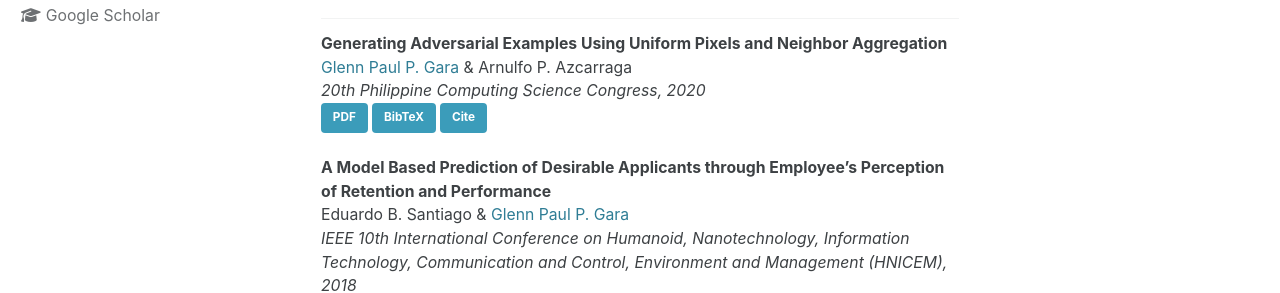
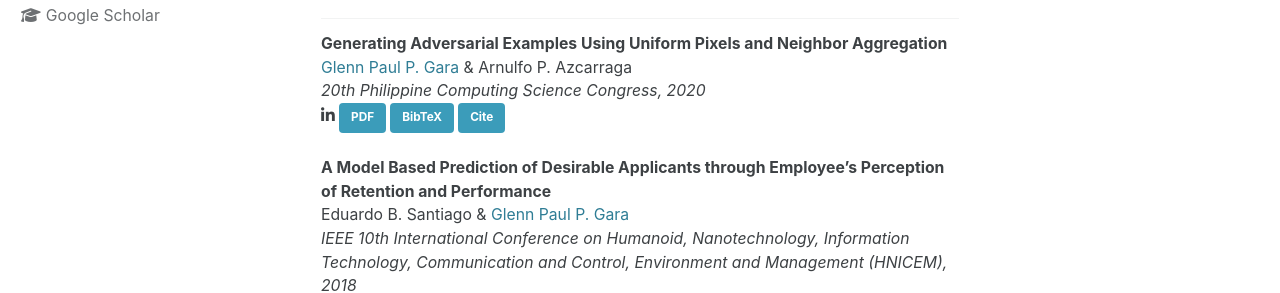
Before and after one commit to glenngara/glenngara.github.io, a Jekyll site: the page built from _pages/home.md, in a window 1280 px wide. Shown: the part 606-899 px from the top of the page. Built offline with Jekyll 4.4.1, drawn with Linux system fonts in a browser that asks for light colours; cached includes are drawn as plain includes; nearby versions of some CDN libraries.

Commit message:
updateed home

```diff
--- a/_pages/home.md
+++ b/_pages/home.md
@@ -16,7 +16,7 @@ Recent Publications
 [**Generating Adversarial Examples Using Uniform Pixels and Neighbor Aggregation**](/publications/generating-adversarial-examples/){: style="color: #3D4144"}
 [Glenn Paul P. Gara](/) & Arnulfo P. Azcarraga
 *20th Philippine Computing Science Congress, 2020*
-<a href="/assets/files/publications/generating-adversarial-examples/gara2020_generatingadversarial.pdf" class="btn btn--info">PDF</a>
+<i class="fa fa-linkedin" aria-hidden="true"></i> <a href="/assets/files/publications/generating-adversarial-examples/gara2020_generatingadversarial.pdf" class="btn btn--info">PDF</a>
 <a href="/publications/generating-adversarial-examples#bibtex" class="btn btn--info">BibTeX</a>
 <a href="/publications/generating-adversarial-examples#cite" class="btn btn--info">Cite</a>
 
```
